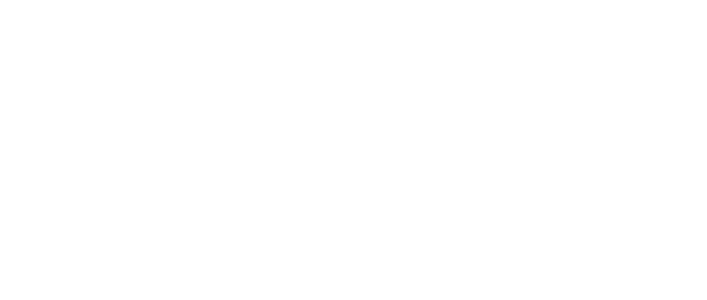
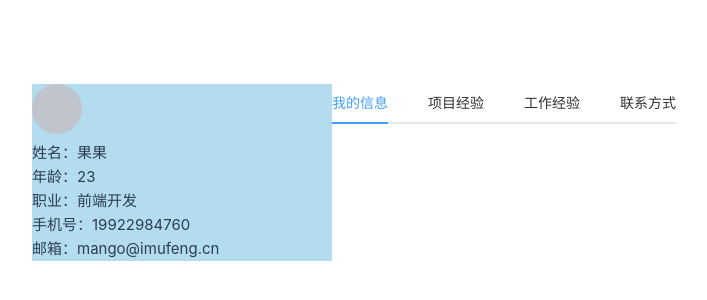
Before and after one commit to i-mango/mango-resume-web, a Vue app: page / in a window 1280 px wide. Shown: the part 228-528 px from the top of the page, without its empty margins (16-723 px from the left). Built offline with nearby package versions, Linux system fonts and the light colour scheme.

Commit message:
修改页面布局

```diff
--- a/src/views/index.vue
+++ b/src/views/index.vue
@@ -1,25 +1,53 @@
 <script setup lang='ts'>
+import {ref} from "vue";
+import ownInfo from "../assets/ownInfo.json";
 
+const circleUrl = ref("")
+const {name, age, excpect_work, phoneNumber, email} = ownInfo
+// 获取浏览器可视区域宽高（兼容性比较好，不包括工具栏和滚动条）
+// const browserWidth = window.innerWidth || document.documentElement.clientWidth || document.body.clientWidth;
+// const browserHeight = window.innerHeight || document.documentElement.clientHeight || document.body.clientHeight;
 </script>
 
 <template>
-<el-container>
-  <el-main>
-    <div>
-      <!-- 左侧-->
-      <div></div>
-      <!-- 中间-->
-      <div></div>
-      <!-- 右侧-->
-      <div></div>
+  <div class="content">
+    <!--    左侧-->
+    <div class="content-left">
+      <el-aside class="aside">
+        <el-avatar :size="50" :src="circleUrl"/>
+        <ul>
+          <li>姓名：{{ name }}</li>
+          <li>年龄：{{ age }}</li>
+          <li>职业：{{ excpect_work }}</li>
+          <li>手机号：{{ phoneNumber }}</li>
+          <li>邮箱：{{ email }}</li>
+        </ul>
+      </el-aside>
     </div>
-  </el-main>
-  <el-footer>
-
-  </el-footer>
-</el-container>
+    <!--    右侧-->
+    <div class="content-right">
+      <el-tabs>
+        <el-tab-pane label="我的信息"></el-tab-pane>
+        <el-tab-pane label="项目经验"></el-tab-pane>
+        <el-tab-pane label="工作经验"></el-tab-pane>
+        <el-tab-pane label="联系方式"></el-tab-pane>
+      </el-tabs>
+    </div>
+  </div>
 </template>
 
 <style scoped>
+.content{
+  display: flex;
+}
+.content-left{
+  float: left;
+}
+.aside {
+  background: #b4dcef;
+}
 
+.content-right {
+  float: left;
+}
 </style>
```
